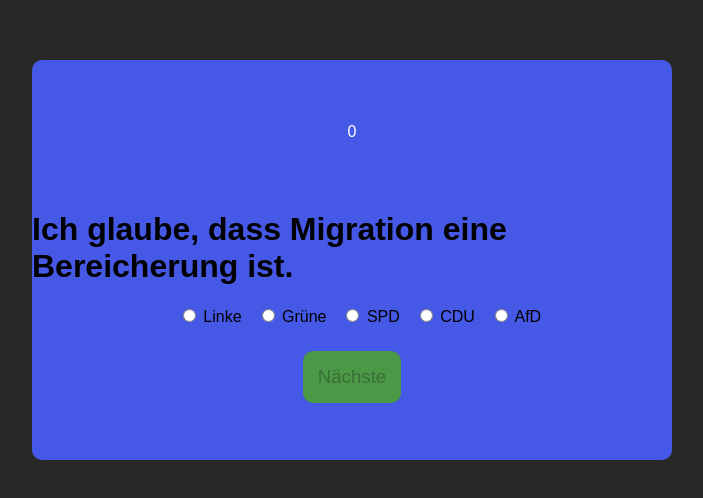
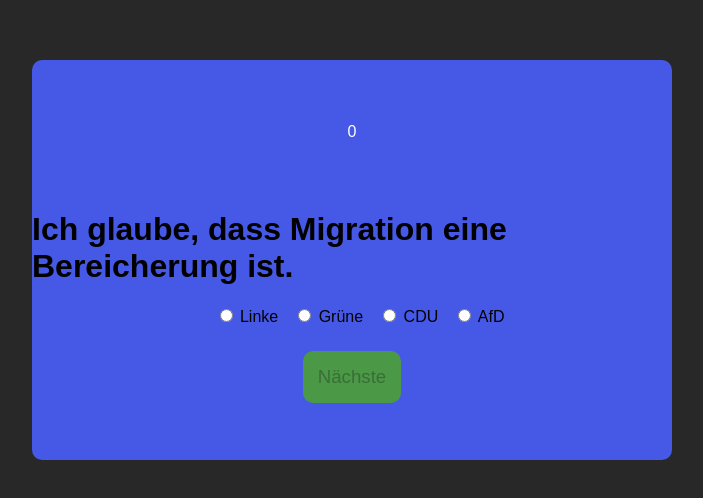
Before and after one commit to EveIsReal/political_compass, a SvelteKit app: page /1 in a window 1280 px wide. Shown: the part 140-638 px from the top of the page, without its empty margins (288-991 px from the left). Built offline with nearby package versions, Linux system fonts and the light colour scheme.

Commit message:
removed spd again

```diff
--- a/src/routes/[q_id]/+page.svelte
+++ b/src/routes/[q_id]/+page.svelte
@@ -34,16 +34,11 @@
 
 				<label for="c2">
 					<input type="radio" bind:group={answer} value={2} name="c2" class="choice" />
-					SPD
-				</label>
-
-				<label for="c4">
-					<input type="radio" bind:group={answer} value={3} name="c4" class="choice" />
 					CDU
 				</label>
 
-				<label for="c5">
-					<input type="radio" bind:group={answer} value={4} name="c5" class="choice" />
+				<label for="c3">
+					<input type="radio" bind:group={answer} value={3} name="c3" class="choice" />
 					AfD
 				</label>
 			</div>
```
